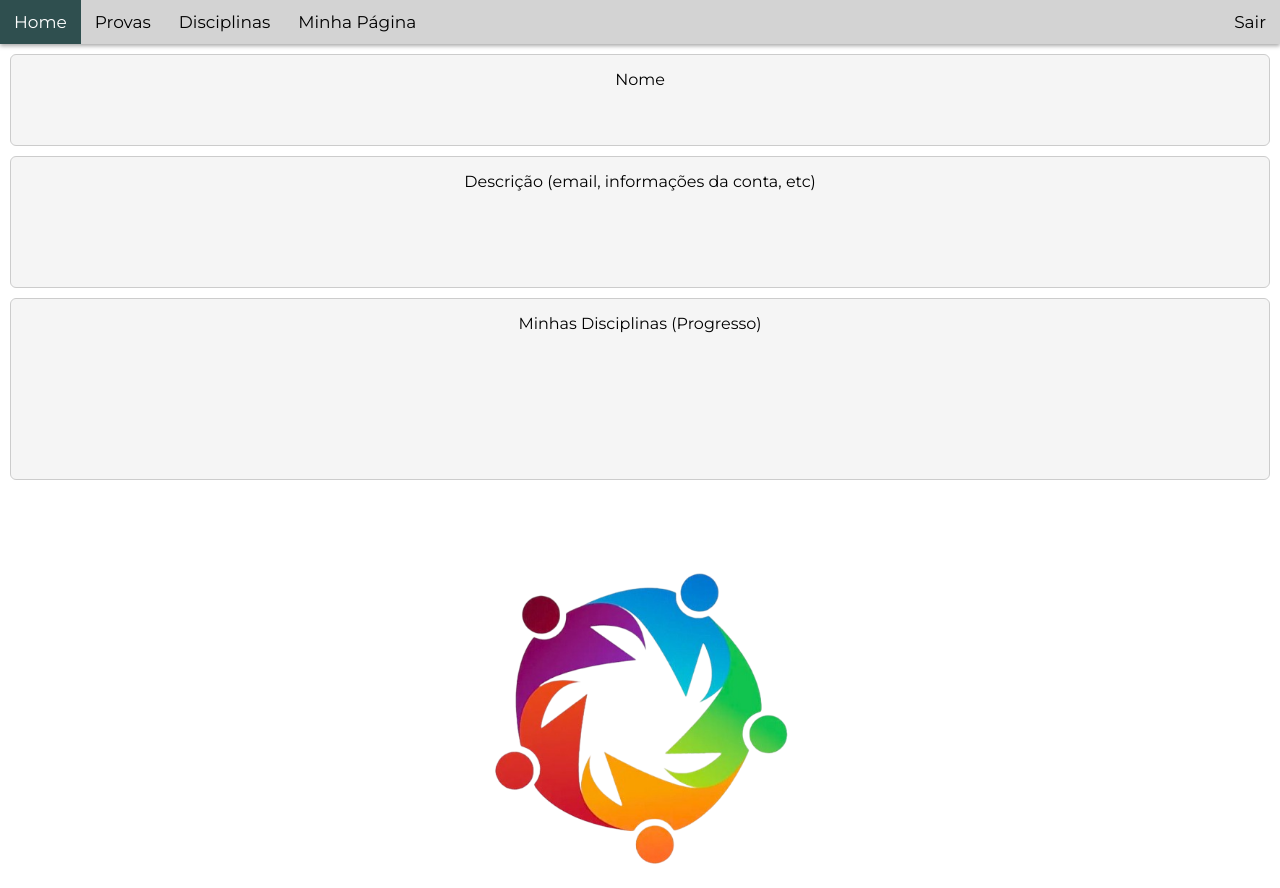
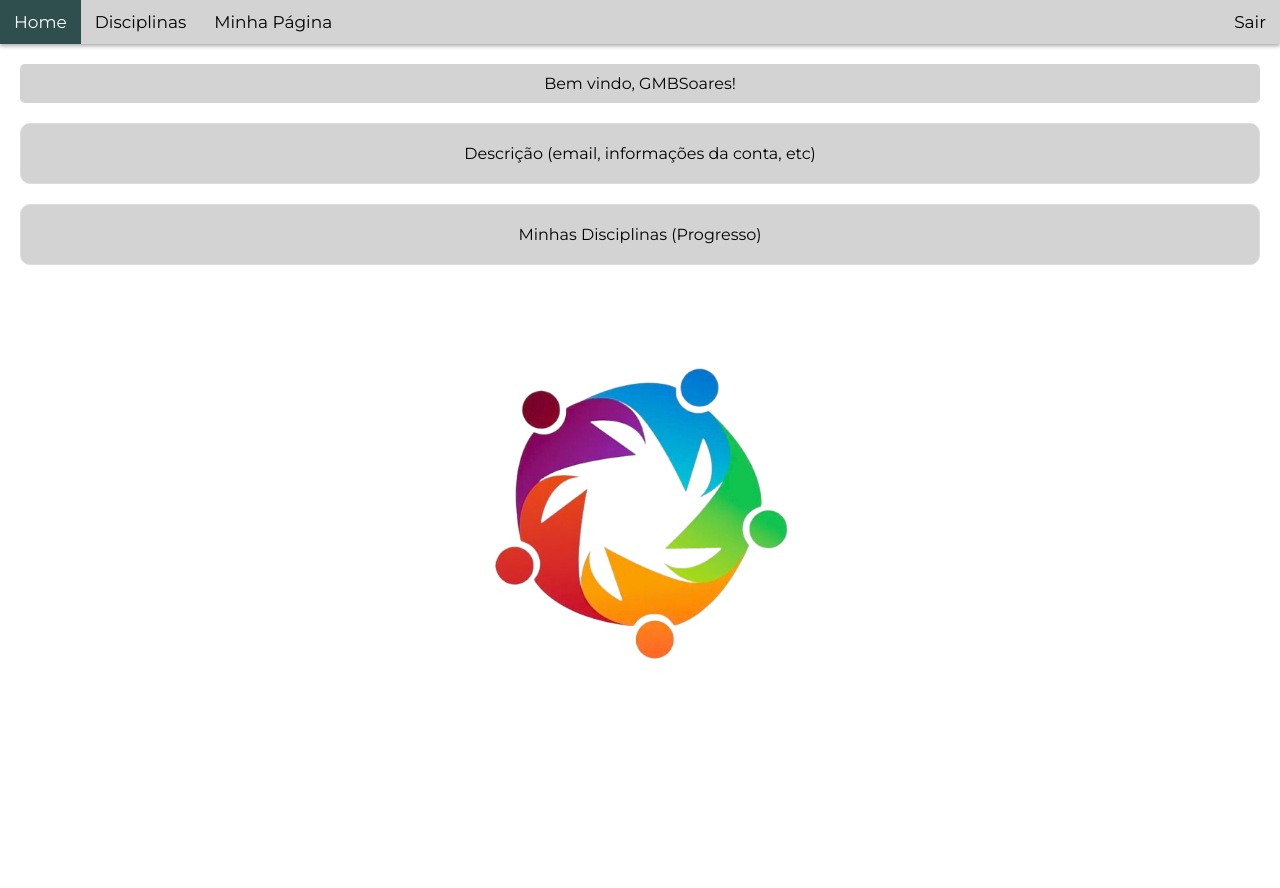
Before and after one commit to lglac123/PUC-Mais, a Django app: page /perfil/ in a window 1280 px wide. After the commit the page ends 659 px from the top, so only its background shows below. Run offline with Django 5.2, Linux system fonts and the light colour scheme; a user stored in the database is signed in.

Commit message:
Mudança no Perfil.html e fiz para que as provas aparecessem

```diff
--- a/app/static/style.css
+++ b/app/static/style.css
@@ -238,14 +238,16 @@ h1 {
   display: grid;
   grid-template-columns: 200px 200px;
   grid-auto-rows: minmax(200px, auto);
+  row-gap: 50px;
   border-radius: 15px;
   width: 800px;
   background-color: lightgray;
   border: 3px ;
   justify-content: space-around;
-  margin: 5px auto;
+  margin: 10px auto;
   justify-items: center;
-
+  align-items: center;
+  padding: 30px 0;
 }
 
 .container {
@@ -271,6 +273,8 @@ h1 {
   place-items: center;
   align-items: center;
   margin: 5px auto;
+  text-align: center;
+  box-shadow: 0px 2px 4px darkgray;
   & img {
     height: 100px;
     max-width: 300px;
@@ -280,6 +284,13 @@ h1 {
     text-decoration: none;
     color: black;
     margin: 5px 0;
+    padding: 20px;
+    background-color: lightgray;
+    border-radius: 10px;
+    &:hover {
+      background-color: darkslategray;
+      color: white;
+      transition-duration: 0.3s;
+    }
   }
-  box-shadow: 0px 2px 4px darkgray;
 }
--- a/app/templates/home.html
+++ b/app/templates/home.html
@@ -23,7 +23,7 @@
 
 <div class="userbar">
   {% if request.user.is_authenticated %}
-  Bem-Vindo, {{request.user.username}}!
+    Bem-Vindo, {{request.user.username}}!
   {% endif %}
 </div>
 
--- a/app/templates/layout.html
+++ b/app/templates/layout.html
@@ -14,9 +14,9 @@
     <body>
         <div class="navbar">
             <a href="/">Home</a>
-            <a href="/provas/">Provas</a>
+            <!-- <a href="/provas/">Provas</a> -->
             <a href="/disciplinas/">Disciplinas</a>
-            <a href="/aulas/">Minha Página</a>
+            <a href="/perfil/">Minha Página</a>
             <a style="float: right" href="/users/logout/">Sair</a>
         </div>
         <main>
--- a/app/templates/perfil.html
+++ b/app/templates/perfil.html
@@ -3,21 +3,11 @@
 {% load static %}
 
 {% block titulo %}
-    Disciplina
+    Perfil
 {% endblock %}
 
 {% block main %}
-
-<style>
-
-  .section {
-      padding: 15px;
-      margin: 10px;
-      border: 1px solid #ccc;
-      border-radius: 6px;
-      background-color: #f5f5f5;
-  }
-
+    <!-- <style>
         .section#nome {
             height: 60px;
         }
@@ -30,20 +20,16 @@
             height: 150px;
             position: relative;
         }
+    </style> -->
 
-</style>
-</head>
-<body>
-<main>
-  <div class="section" id="nome">Nome</div>
-  <div class="section" id="descricao">Descrição (email, informações da conta, etc)</div>
-  <div class="section" id="disciplinas">
+    <div class="userbar">
+        Bem vindo, {{ request.user.username }}!
+    </div>
+    <div class="section"> <!-- É necessário essa seção? -->
+        Descrição (email, informações da conta, etc)
+    </div>
+    <div class="section">
         Minhas Disciplinas (Progresso)
     </div>
-  <div>
     <img class="central" style="width: 300px; padding: 80px 0px 20px 0px" src="{% static 'LogoPUCMais.png' %}">
-</div>
-</main>
-</body>
-</html>
 {% endblock %}
--- a/app/templates/provas_antigas.html
+++ b/app/templates/provas_antigas.html
@@ -19,6 +19,7 @@
   <div style="display: flex; align-items: center; flex-direction: column">
   <p style="font-size: 20px; margin-bottom:10px">{{ prova.year }}.{{ prova.semester }}</p>
   <div class="sectionrectangle vertical-align">
+    <embed src="/media/{{ prova.file }}" width="800px" height="2000px" type="application/pdf">
     <iframe style="margin-top: 45px; margin-bottom: 30px; border: 10px solid black; border-radius: 5px" width="200" height="200"
     src="{{ prova.video.link}}" title="Projeto PUC+" frameborder="0" allow="accelerometer;
     autoplay; clipboard-write; encrypted-media; gyroscope; picture-in-picture; web-share" referrerpolicy="strict-origin-when-cross-origin" allowfullscreen></iframe>
--- a/app/views.py
+++ b/app/views.py
@@ -40,17 +40,17 @@ def home(request):
 
 @login_required
 def provas(request, course_name):
-  # Ajuda o Jean
   course = Course.objects.filter(name=course_name).all()
   provas = Exam.objects.filter(courses__in=course)
+  print(provas)
   return render(request, 'provas_antigas.html', {
     'provas': provas,
   })
 
 
-@login_required
-def aulas(request):
-  return render(request, "aulas.html")
+# @login_required
+# def aulas(request):
+#   return render(request, "aulas.html")
 
 
 @login_required
@@ -69,7 +69,7 @@ def createUser(request):
     return redirect("home")
 
   return render(request, "register.html", context = {"action": "Adicionar"})
-#
+
 
 def loginUser(request):
   if request.method == "POST":
--- a/django_project/urls.py
+++ b/django_project/urls.py
@@ -9,16 +9,16 @@ from django.conf.urls.static import static
 from app import views
 
 urlpatterns = [
+    path("admin/", admin.site.urls),
     path("users/signin/", views.createUser),
     path("users/login/", views.loginUser, name = "login"),
     path("users/logout/", views.logoutUser, name = "logout"),
     path("", views.home, name = "home"),
-    path("admin/", admin.site.urls),
-    path("aulas/", views.aulas),
-    path('perfil/',views.perfil),
-    path('disciplinas/',views.disciplinas),
-    path("disciplinas/<str:course_name>",views.Disciplina),
-    path("disciplinas/<str:course_name>/aulas&listas/",views.aulas_listas_basic),
+    # path("aulas/", views.aulas),
+    path('perfil/', views.perfil),
+    path('disciplinas/', views.disciplinas),
+    path("disciplinas/<str:course_name>", views.Disciplina),
+    path("disciplinas/<str:course_name>/aulas&listas/", views.aulas_listas_basic),
     path("disciplinas/<str:course_name>/provas/", views.provas)
 ] + static(settings.MEDIA_URL, document_root=settings.MEDIA_ROOT)
 
```
Also changed, not shown: app/models.py (+5 -3 lines), app/templates/disciplinas.html (+24 -4 lines). Lines whose indentation alone changed are shown as unchanged.
